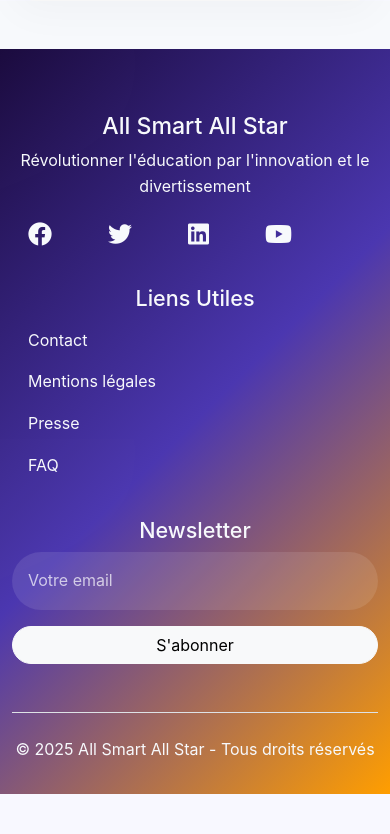
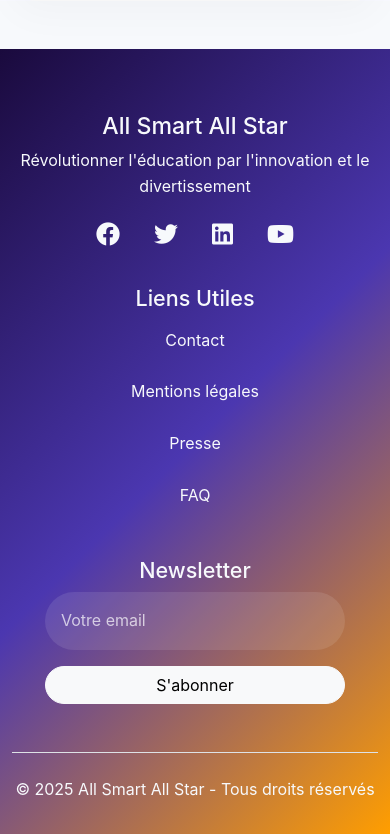
Before and after one commit to boris913/all-smart-all-star, a PHP site: page /all-smart-all-star/src/views/donate.php in a window 390 px wide. Shown: the part 1390-2224 px from the top of the page. Before the commit the page ends 2184 px from the top, so only its background shows below. Run offline with PHP 8.4, Linux system fonts and the light colour scheme.

Commit message:
mise a jour

```diff
--- a/css/styles.css
+++ b/css/styles.css
@@ -418,13 +418,13 @@
     background: linear-gradient(45deg, var(--primary), var(--secondary));
     color: white;
     padding: 4rem 0 2rem;
-    position: relative;
+    /* position: relative; */
     overflow: hidden;
 }
 
 .footer::before {
     content: '';
-    position: absolute;
+    /* position: absolute; */
     top: 0;
     left: 0;
     width: 100%;
@@ -514,6 +514,36 @@
 @media (max-width: 768px) {
     .footer-section p {
         text-align: center;
+    }
+}
+@media (max-width: 768px) {
+    .footer-section .footer-links {
+        display: flex;
+        flex-direction: column;
+        align-items: center;
+    }
+    .footer-section .footer-links a {
+        text-align: center;
+        margin-bottom: 10px; /* Ajoutez un espace entre les liens si nécessaire */
+    }
+}
+@media (max-width: 768px) {
+    .footer-section .footer-links {
+        display: flex;
+        flex-direction: column;
+        align-items: center;
+    }
+    .footer-section .footer-links a {
+        text-align: center;
+        margin-bottom: 10px; /* Ajoutez un espace entre les liens si nécessaire */
+    }
+
+    .footer-section .social-icons {
+        display: flex;
+        justify-content: center;
+    }
+    .footer-section .social-icons a {
+        margin: 0 5px; /* Ajoutez un espace entre les icônes si nécessaire */
     }
 }
 /*---------------------------------------------------------------*/
@@ -826,3 +856,138 @@
         margin-top: 1rem;
     }
 }
+
+/* Assurez-vous que l'input est interactif */
+.newsletter-input {
+    pointer-events: auto;
+    z-index: 1;
+}
+
+/* Ajoutez des styles pour les petits écrans */
+@media (max-width: 768px) {
+    .footer-section .footer-links {
+        display: flex;
+        flex-direction: column;
+        align-items: center;
+    }
+    .footer-section .footer-links a {
+        text-align: center;
+        margin-bottom: 10px;
+    }
+
+    .footer-section .social-icons {
+        display: flex;
+        justify-content: center;
+    }
+    .footer-section .social-icons a {
+        margin: 0 5px;
+    }
+}
+@media (max-width: 768px) {
+  .enterprise-mission {
+    padding: 3rem 0;
+  }
+
+  .em-grid {
+    grid-template-columns: 1fr;
+    gap: 2rem;
+  }
+
+  .em-visual {
+    height: 300px;
+    /* order: 2; */
+  }
+
+  .em-main-card {
+    width: 200px;
+    height: 200px;
+  }
+
+  .em-icon-wrapper {
+    font-size: 4rem;
+  }
+
+  .em-tagline {
+    font-size: 2.5rem;
+    line-height: 1.2;
+    text-align: center;
+  }
+
+  .em-word {
+    display: block;
+    margin: 0.5rem 0;
+  }
+
+  .em-roadmap {
+    padding-left: 1.5rem;
+  }
+
+  .em-marker {
+    left: -1.2rem;
+    width: 1.8rem;
+    height: 1.8rem;
+  }
+
+  .em-desc {
+    font-size: 1rem;
+    padding: 0.8rem;
+    margin-bottom: 1.5rem;
+  }
+
+  .em-particle-system {
+    display: none; /* Masquer les particules sur mobile */
+  }
+
+  .mission-subtitle {
+    font-size: 1.1rem;
+    text-align: center;
+    margin-bottom: 1.5rem;
+  }
+
+  /* Ajustement de la timeline */
+  .em-roadmap::before {
+    left: 0.4rem;
+  }
+
+  .em-statement {
+    padding: 0 1rem;
+  }
+}
+
+@media (max-width: 480px) {
+  .em-tagline {
+    font-size: 2rem;
+  }
+
+  .em-main-card {
+    width: 180px;
+    height: 180px;
+  }
+
+  .em-icon-wrapper {
+    font-size: 3.5rem;
+  }
+
+  .em-desc {
+    font-size: 1rem;
+    padding: 0.5rem;
+  }
+}
+@media (max-width: 768px) {
+    .footer-section .newsletter-form {
+        display: flex;
+        flex-direction: column;
+        align-items: center;
+    }
+
+    .footer-section .newsletter-input {
+        width: 100%;
+        max-width: 300px; /* Ajustez la largeur maximale si nécessaire */
+        margin-bottom: 10px; /* Ajoutez un espace entre l'input et le bouton */
+    }
+
+    .footer-section .btn {
+        width: 100%;
+        max-width: 300px; /* Ajustez la largeur maximale si nécessaire */
+    }
+}
```
Also changed, not shown: index.php (+7 -5 lines).
